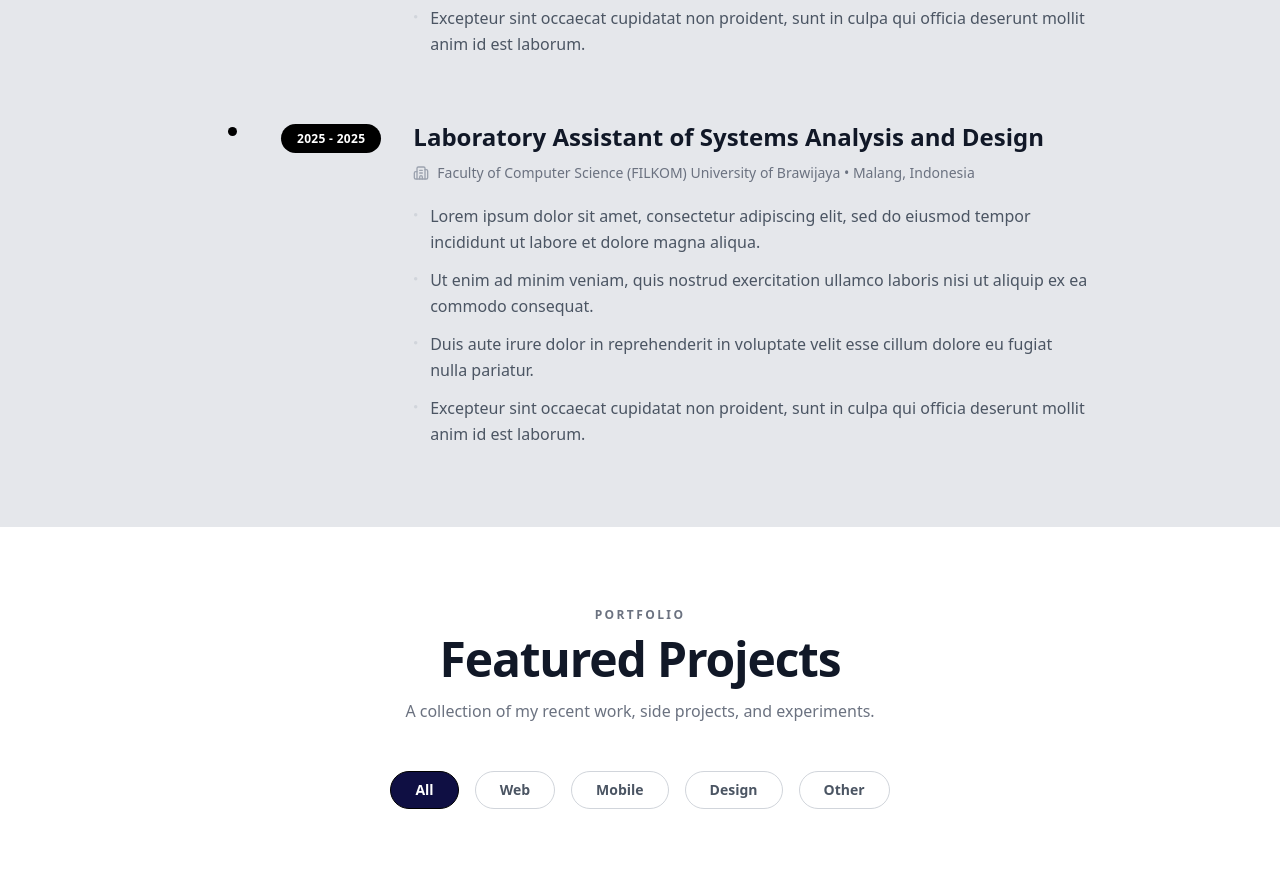
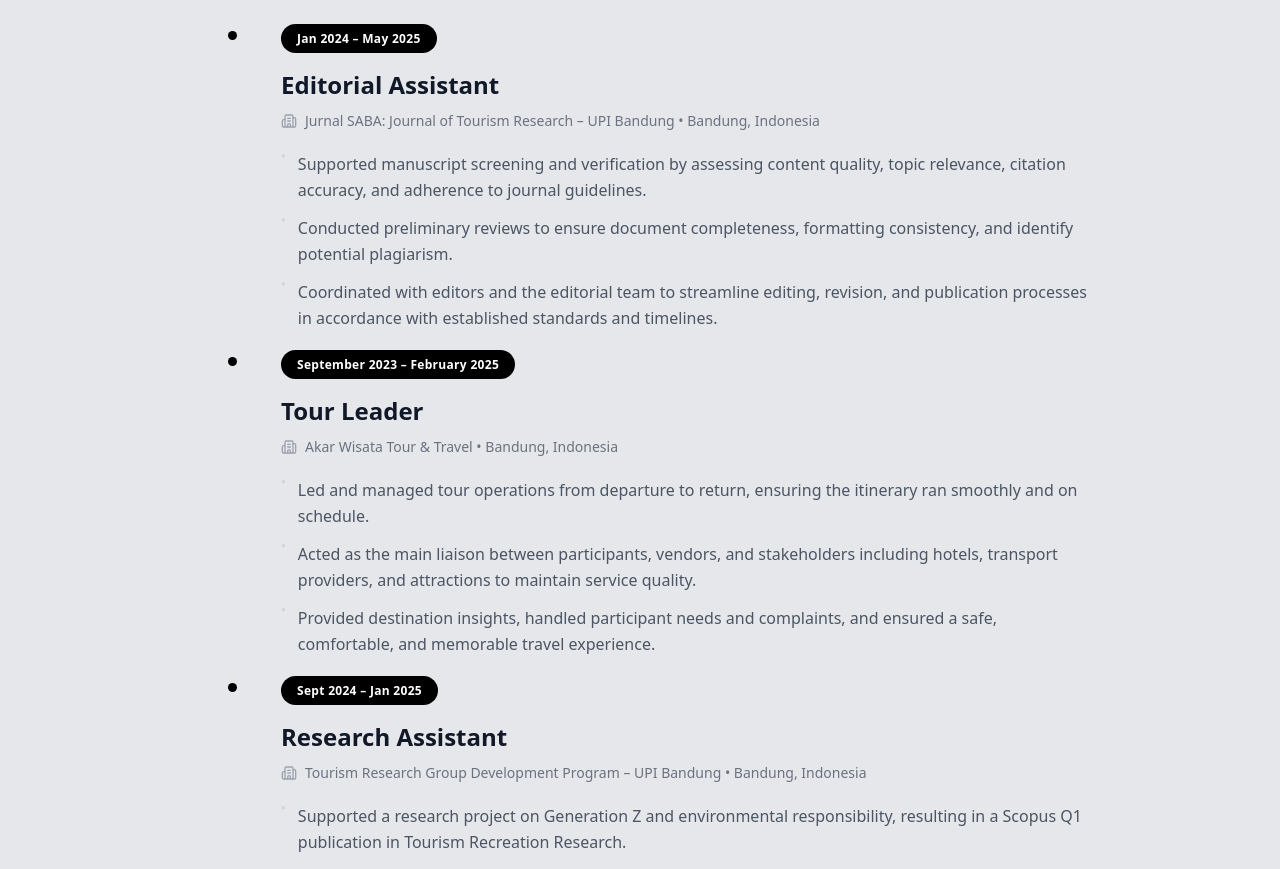
Before and after one commit to RafindraAditias/kumis, a React (Vite) app: page / in a window 1280 px wide. Shown: the part 1901-2770 px from the top of the page. Built offline with nearby package versions, Linux system fonts and the light colour scheme.

Commit message:
update project

```diff
--- a/src/components/shared/Experience/experience.jsx
+++ b/src/components/shared/Experience/experience.jsx
@@ -4,28 +4,98 @@ import { Building2 } from 'lucide-react';
 const experienceData = [
   {
     id: 1,
-    date: "2025 - 2025",
-    title: "Software Engineering COMPFEST17 Academy SEA Certification",
-    company: "Indonesia University",
-    location: "Jakarta, Indonesia",
+    date: "Aug 2025 – Dec 2025",
+    title: "Research Assistant",
+    company: "Bandung Regency Tourism Development Study (UPI – BAPPERIDA)",
+    location: "Bandung, Indonesia",
     descriptions: [
-      "Lorem ipsum dolor sit amet, consectetur adipiscing elit, sed do eiusmod tempor incididunt ut labore et dolore magna aliqua.",
-      "Ut enim ad minim veniam, quis nostrud exercitation ullamco laboris nisi ut aliquip ex ea commodo consequat.",
-      "Duis aute irure dolor in reprehenderit in voluptate velit esse cillum dolore eu fugiat nulla pariatur.",
-      "Excepteur sint occaecat cupidatat non proident, sunt in culpa qui officia deserunt mollit anim id est laborum."
+      "Conducted 32 in-depth stakeholder interviews and administered surveys to 350 respondents, generating insights on demand patterns, consumer behavior, and regional market potential.",
+      "Synthesized qualitative and quantitative findings into structured analytical outputs, identifying socio-economic patterns and behavioral drivers relevant to policy planning.",
+      "Contributed to policy briefs and insight reports, translating research findings into actionable recommendations."
     ]
   },
   {
     id: 2,
-    date: "2025 - 2025",
-    title: "Laboratory Assistant of Systems Analysis and Design",
-    company: "Faculty of Computer Science (FILKOM) University of Brawijaya",
-    location: "Malang, Indonesia",
+    date: "Jan 2024 – May 2025",
+    title: "Editorial Assistant",
+    company: "Jurnal SABA: Journal of Tourism Research – UPI Bandung",
+    location: "Bandung, Indonesia",
     descriptions: [
-      "Lorem ipsum dolor sit amet, consectetur adipiscing elit, sed do eiusmod tempor incididunt ut labore et dolore magna aliqua.",
-      "Ut enim ad minim veniam, quis nostrud exercitation ullamco laboris nisi ut aliquip ex ea commodo consequat.",
-      "Duis aute irure dolor in reprehenderit in voluptate velit esse cillum dolore eu fugiat nulla pariatur.",
-      "Excepteur sint occaecat cupidatat non proident, sunt in culpa qui officia deserunt mollit anim id est laborum."
+      "Supported manuscript screening and verification by assessing content quality, topic relevance, citation accuracy, and adherence to journal guidelines.",
+      "Conducted preliminary reviews to ensure document completeness, formatting consistency, and identify potential plagiarism.",
+      "Coordinated with editors and the editorial team to streamline editing, revision, and publication processes in accordance with established standards and timelines."
+    ]
+  },
+  {
+    id: 3,
+    date: "September 2023 – February 2025",
+    title: "Tour Leader",
+    company: "Akar Wisata Tour & Travel",
+    location: "Bandung, Indonesia",
+    descriptions: [
+      "Led and managed tour operations from departure to return, ensuring the itinerary ran smoothly and on schedule.",
+      "Acted as the main liaison between participants, vendors, and stakeholders including hotels, transport providers, and attractions to maintain service quality.",
+      "Provided destination insights, handled participant needs and complaints, and ensured a safe, comfortable, and memorable travel experience."
+    ]
+  },
+  {
+    id: 4,
+    date: "Sept 2024 – Jan 2025",
+    title: "Research Assistant",
+    company: "Tourism Research Group Development Program – UPI Bandung",
+    location: "Bandung, Indonesia",
+    descriptions: [
+      "Supported a research project on Generation Z and environmental responsibility, resulting in a Scopus Q1 publication in Tourism Recreation Research.",
+      "Assisted in literature reviews, Focus Group Discussion (FGD) coordination, and qualitative data collection.",
+      "Conducted thematic coding and qualitative analysis, contributing to analytical sections of the research paper."
+    ]
+  },
+  {
+    id: 5,
+    date: "Sept 2023 – Mar 2024",
+    title: "Social Media Marketing",
+    company: "Akar Wisata Tour & Travel",
+    location: "Bandung, Indonesia",
+    descriptions: [
+      "Designed and managed daily content strategies across Instagram, Facebook, and TikTok to increase brand awareness and engagement.",
+      "Produced persuasive copywriting and visual materials including photos and short videos to support digital campaigns.",
+      "Analyzed content performance using insights data to optimize campaign effectiveness."
+    ]
+  },
+  {
+    id: 6,
+    date: "Sept 2023 – Mar 2024",
+    title: "Enumerator",
+    company: "Street Food Vendor Research Project – UPI Bandung",
+    location: "Bandung, Indonesia",
+    descriptions: [
+      "Contributed to a mixed-methods research project published in a Scopus Q1 journal.",
+      "Conducted 30 in-depth interviews and coordinated survey data collection from 300 respondents.",
+      "Managed data transcription, documentation, and preliminary analysis to ensure data accuracy and methodological transparency."
+    ]
+  },
+  {
+    id: 7,
+    date: "June 2021 – Sept 2022",
+    title: "Sales & Marketing",
+    company: "RHMT Production",
+    location: "Cianjur, Indonesia",
+    descriptions: [
+      "Drove sales performance by identifying market opportunities and executing targeted sales strategies.",
+      "Developed customized product concepts aligned with customer needs to enhance satisfaction and retention.",
+      "Built and maintained strong client relationships, leading negotiations to secure profitable deals and long-term partnerships."
+    ]
+  },
+  {
+    id: 8,
+    date: "Aug 2024 – Jan 2025",
+    title: "Marketing Intern",
+    company: "Kiara Artha Park",
+    location: "Bandung, Indonesia",
+    descriptions: [
+      "Supported event-based projects including festivals, concerts, and exhibitions, ensuring smooth coordination from planning to execution.",
+      "Assisted in internal and external stakeholder communication, including tenants, visitors, and partners.",
+      "Delivered clear information and handled administrative coordination to support operational effectiveness and public engagement."
     ]
   }
 ];
@@ -34,26 +104,24 @@ const Experience = () => {
   return (
     <section id="experience" className="w-full py-20">
       <div className="container mx-auto px-6 md:px-12 lg:px-24">
-
-        <h2 className="text-4xl md:text-5xl font-bold text-center text-gray-900 mb-16 tracking-tight">Experience</h2>
+        <h2 className="text-4xl md:text-5xl font-bold text-center text-gray-900 mb-16 tracking-tight">
+          Experience
+        </h2>
 
         <div className="max-w-4xl mx-auto">
           <div className="relative border-l border-gray-200 ml-4 md:ml-10">
-            {experienceData.map((item, index) => (
-              <div key={item.id} className="relative pl-8 md:pl-12 pb-16 last:pb-0 group">
-                {/* Timeline Dot */}
+            {experienceData.map((item) => (
+              <div key={item.id} className="relative pl-8 md:pl-12 last:pb-0 group">
                 <div className="absolute -left-[5px] top-1.5 w-[9px] h-[9px] rounded-full bg-black group-hover:scale-125 transition-transform duration-300"></div>
 
-                <div className="flex flex-col md:flex-row gap-4 md:gap-8 items-start">
-                  {/* Date Pill */}
-                  <div className="mt-1 shrink-0">
+                <div className="md:flex-row gap-4 md:gap-8 items-start ">
+                  <div className="shrink-0">
                     <span className="bg-black text-white text-[10px] md:text-xs font-bold px-4 py-1.5 rounded-full whitespace-nowrap tracking-wide">
                       {item.date}
                     </span>
                   </div>
 
-                  {/* Content */}
-                  <div className="flex-1">
+                  <div className="flex-1 my-5">
                     <h3 className="text-xl md:text-2xl font-bold text-gray-900 leading-tight">
                       {item.title}
                     </h3>
@@ -66,8 +134,7 @@ const Experience = () => {
                     <ul className="mt-5 space-y-3 text-gray-600 text-sm md:text-base list-none">
                       {item.descriptions.map((desc, i) => (
                         <li key={i} className="flex items-start gap-3">
-                          {/* Bullet point that looks like the image: a small gray dot */}
-                          <span className="text-gray-300 mt-[7px] text-[8px] leading-none shrink-0">●</span>
+                          <span className="text-gray-300 text-[8px] leading-none shrink-0">●</span>
                           <span className="leading-relaxed">{desc}</span>
                         </li>
                       ))}
@@ -78,7 +145,6 @@ const Experience = () => {
             ))}
           </div>
         </div>
-
       </div>
     </section>
   );
--- a/src/components/shared/Hero/hero.jsx
+++ b/src/components/shared/Hero/hero.jsx
@@ -12,7 +12,7 @@ const Hero = () => {
         </p>
 
         <h1 className="text-6xl md:text-7xl lg:text-[5.5rem] font-black leading-[1.05] tracking-tight">
-          <span className="block text-[#0f0f43] mb-2">Pornhub Athlete</span>
+          <span className="block text-[#0f0f43] mb-2">Athlete</span>
         </h1>
 
         <p className="text-lg md:text-xl text-gray-600 max-w-lg leading-relaxed pt-2">
--- a/src/components/shared/Project/project.jsx
+++ b/src/components/shared/Project/project.jsx
@@ -1,68 +1,39 @@
-import React, { useState } from 'react';
-import rizaImg from '@/assets/riza.png';
+import React, { useState } from "react";
+import rizaImg from "@/assets/riza.png";
+import satu from "@/assets/1.webp";
 
 const projectsData = [
   {
     id: 1,
-    title: "INDOJAVATRIP",
-    description: "Tour & Travel Website Landing Page",
-    category: "Web",
-    image: rizaImg,
+    title:
+      "Research Article - Generation Z's Perspectives on environmental responsibility in tourism and hospitality careers",
+    description: "Universitas Pendidikan Indonesia",
+    category: "Research",
+    image: satu,
   },
-  {
-    id: 2,
-    title: "EduTech Platform",
-    description: "E-Learning Platform Interface",
-    category: "Web",
-    image: rizaImg,
-  },
-  {
-    id: 3,
-    title: "SEA Catering",
-    description: "Catering Service Platform",
-    category: "Web",
-    image: rizaImg,
-  },
-  {
-    id: 4,
-    title: "Hospitality Resort",
-    description: "Resort Management System",
-    category: "Web",
-    image: rizaImg,
-  },
-  {
-    id: 5,
-    title: "GatotKaca App",
-    description: "Mobile App Interface",
-    category: "Mobile",
-    image: rizaImg,
-  },
-  {
-    id: 6,
-    title: "Portfolio Design",
-    description: "UI/UX Design Concept",
-    category: "Design",
-    image: rizaImg,
-  }
 ];
 
-const categories = ["All", "Web", "Mobile", "Design", "Other"];
+const categories = ["All", "Research", "Marketing", "Event"];
 
 const Project = () => {
   const [activeCategory, setActiveCategory] = useState("All");
 
-  const filteredProjects = activeCategory === "All"
-    ? projectsData
-    : projectsData.filter((project) => project.category === activeCategory);
+  const filteredProjects =
+    activeCategory === "All"
+      ? projectsData
+      : projectsData.filter((project) => project.category === activeCategory);
 
   return (
     <section id="projects" className="w-full py-20 bg-white">
       <div className="container mx-auto px-6 md:px-12 lg:px-24">
-
         {/* Header */}
         <div className="text-center mb-12">
-          <p className="text-xs font-bold tracking-[0.2em] text-gray-500 uppercase mb-3">Portfolio</p>
-          <h2 className="text-4xl md:text-5xl font-extrabold text-gray-900 mb-4 tracking-tight">Featured Projects</h2>
+          <p className="text-xs font-bold tracking-[0.2em] text-gray-500 uppercase mb-3">
+            Portfolio
+          </p>
+          <h2 className="text-4xl md:text-5xl font-extrabold text-gray-900 mb-4 tracking-tight">
+            Featured Projects
+          </h2>
           <p className="text-gray-500 max-w-2xl mx-auto text-sm md:text-base">
             A collection of my recent work, side projects, and experiments.
           </p>
@@ -88,7 +59,10 @@ const Project = () => {
         {/* Projects Grid */}
         <div className="grid grid-cols-1 md:grid-cols-2 lg:grid-cols-3 gap-x-8 gap-y-12">
           {filteredProjects.map((project) => (
-            <div key={project.id} className="group cursor-pointer flex flex-col">
+            <div
+              key={project.id}
+              className="group cursor-pointer flex flex-col"
+            >
               {/* Image Container */}
               <div className="relative overflow-hidden rounded-xl mb-5 bg-gray-100 aspect-[4/3] border border-gray-100 shadow-sm transition-shadow duration-300 group-hover:shadow-md">
                 <img
@@ -99,21 +73,24 @@ const Project = () => {
               </div>
 
               {/* Text Container */}
-              <div className="flex justify-between items-start">
-                <div className="flex-1 pr-4">
-                  <h3 className="text-lg font-bold text-gray-900 capitalize tracking-tight">{project.title}</h3>
-                  <p className="text-sm text-gray-500 mt-1">{project.description}</p>
+              <div className="flex justify-between items-start text-pretty">
+                <div className="flex-1">
+                  <h3 className="text-lg font-bold text-gray-900 capitalize tracking-tight">
+                    {project.title}
+                  </h3>
+                  <p className="text-sm text-gray-500 mt-1">
+                    {project.description}
+                  </p>
                 </div>
-                <div className="shrink-0">
+                {/* <div className="shrink-0">
                   <span className="text-[10px] font-semibold tracking-wider uppercase bg-gray-50 border border-gray-200 text-gray-600 px-2.5 py-1 rounded-full">
                     {project.category}
                   </span>
-                </div>
+                </div> */}
               </div>
             </div>
           ))}
         </div>
-
       </div>
     </section>
   );
```
Also changed, not shown: src/assets/1.webp (added), 1 other file (tests, documents, lock files or other folders).
